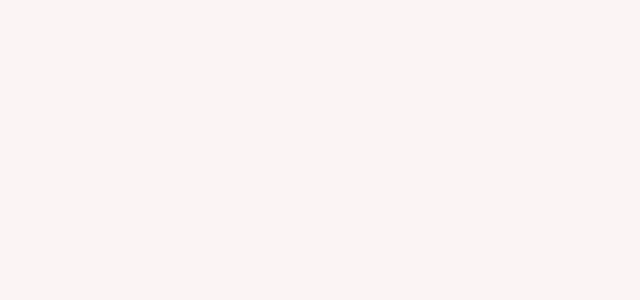
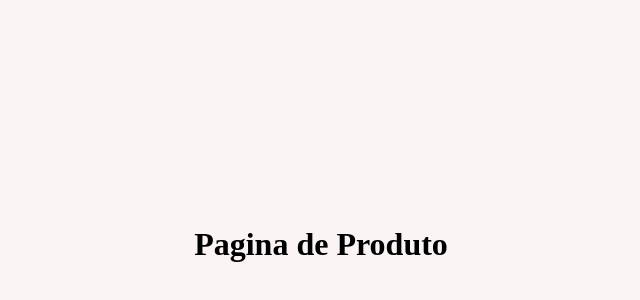
Before and after one commit to StyvenNoronha/react-routes, a React (Vite) app: page /product in a window 1280 px wide. Before the commit this address had no page. Shown: the part 156-456 px from the top of the page, without its empty margins (319-959 px from the left). Built offline with nearby package versions, Linux system fonts and the light colour scheme.

Commit message:
Rota de Produtos

```diff
--- a/src/App.tsx
+++ /dev/null
@@ -1,3 +0,0 @@
-export default function App(){
-  return  <h1>Hello World </h1>
-}
--- /dev/null
+++ b/src/pages/Product.tsx
@@ -0,0 +1,5 @@
+export function Product(){
+    return (
+        <h1>Pagina de Produto</h1>
+    )
+}
--- a/src/routes/AppRoutes.tsx
+++ b/src/routes/AppRoutes.tsx
@@ -1,5 +1,6 @@
 import { Routes, Route } from "react-router";
 import { Home } from "../pages/home";
+import { Product } from "../pages/Product";
 
 
 
@@ -7,6 +8,7 @@ export function AppRoutes(){
     return (
         <Routes>
             <Route path="/" index element={<Home/>} />
+            <Route path="/product" element={<Product/>}/>
         </Routes>
     )
 }
```
